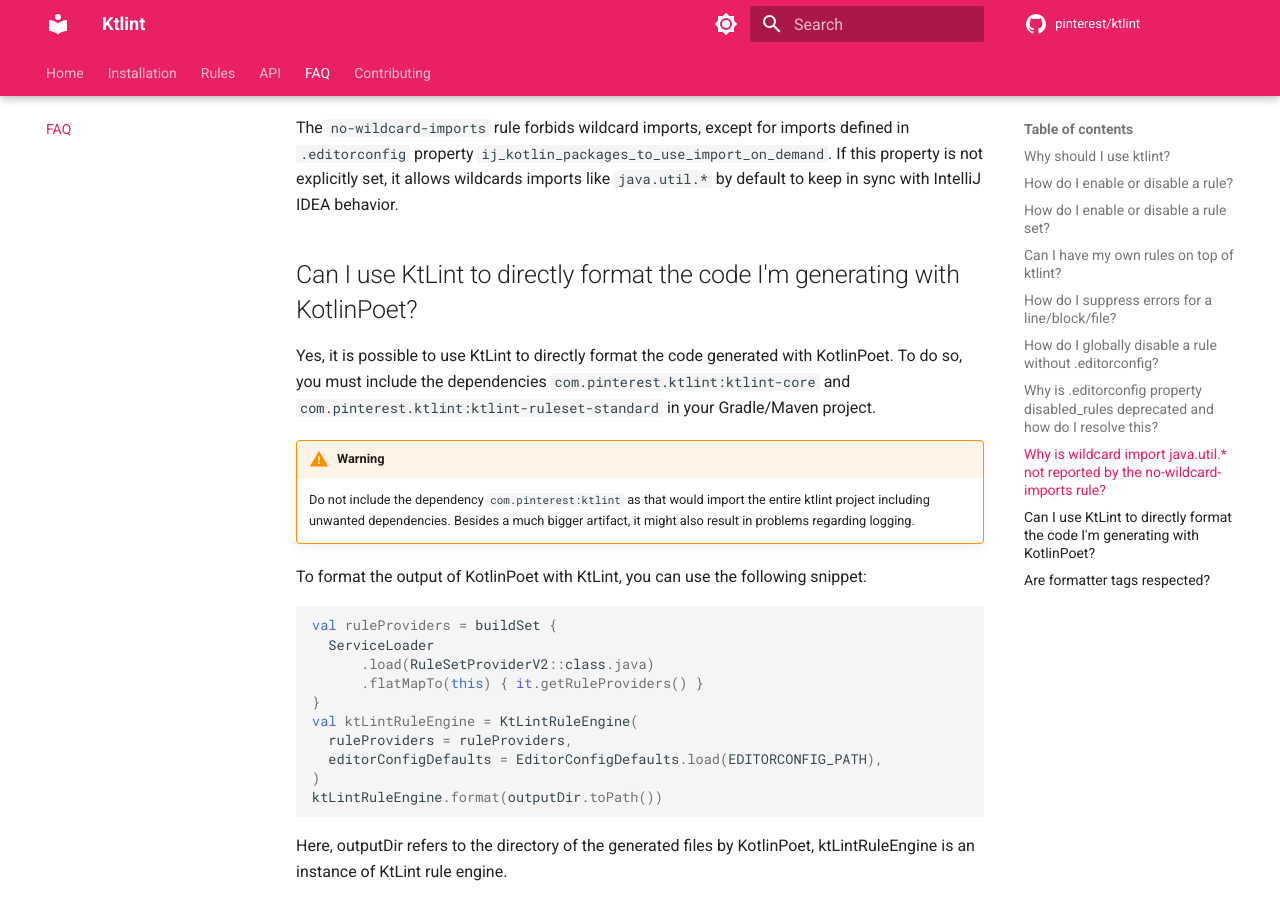
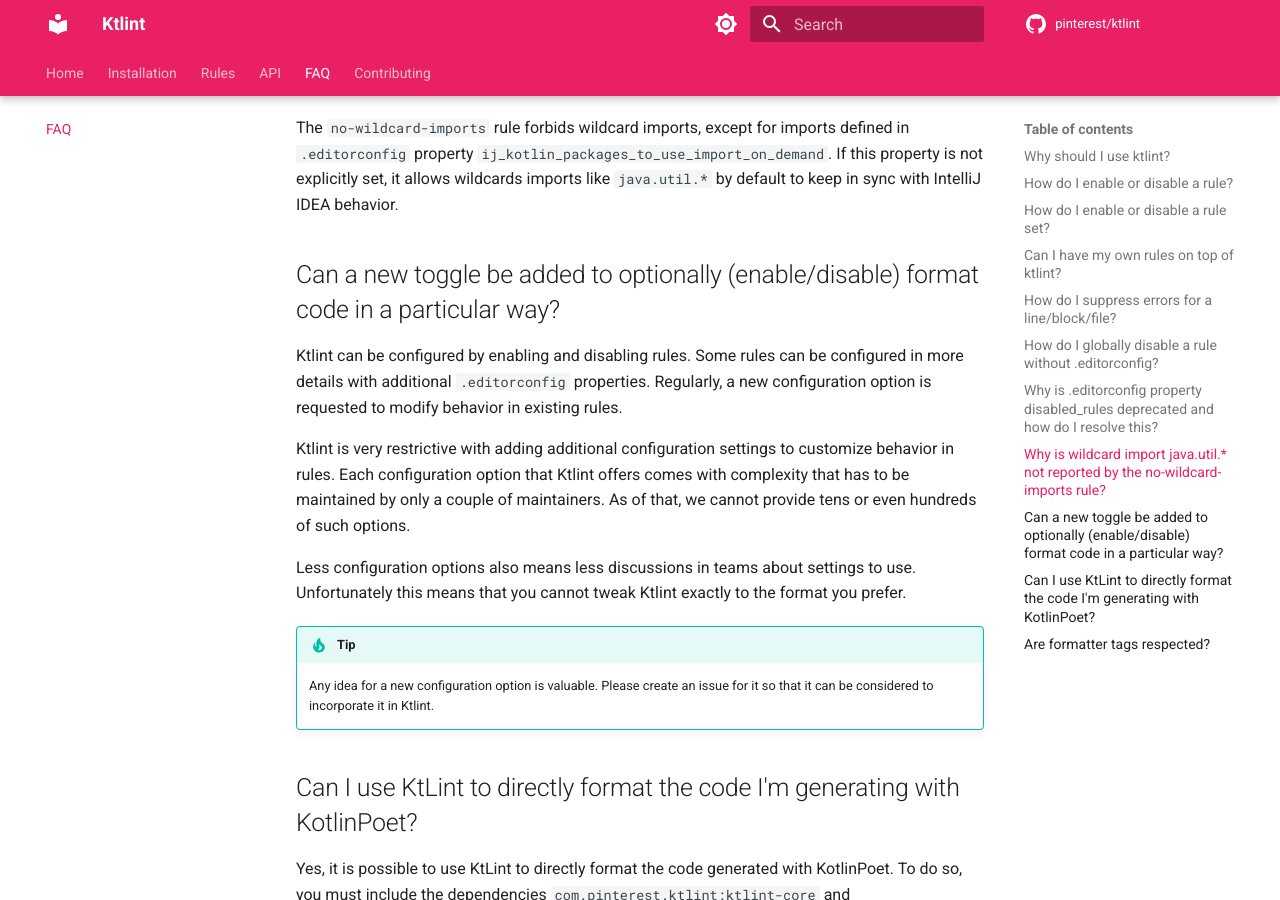
Before and after one commit to pinterest/ktlint, an MkDocs documentation site: the page built from documentation/release-latest/docs/faq.md, in a window 1280 px wide and 900 px high, scrolled down 3492 px. Built offline with MkDocs 1.6.1 and Material for MkDocs 9.7.7, drawn with Linux system fonts in a browser that asks for light colours; comment, search, counter and statistics services are not loaded; the version menu is left out.

Commit message:
Add faq "Can a new toggle be added to optionally (enable/disable) format code in a particular way?"

```diff
--- a/documentation/release-latest/docs/faq.md
+++ b/documentation/release-latest/docs/faq.md
@@ -138,6 +138,17 @@
 
 The `no-wildcard-imports` rule forbids wildcard imports, except for imports defined in `.editorconfig` property `ij_kotlin_packages_to_use_import_on_demand`. If this property is not explicitly set, it allows wildcards imports like `java.util.*` by default to keep in sync with IntelliJ IDEA behavior.
 
+## Can a new toggle be added to optionally (enable/disable) format code in a particular way?
+
+Ktlint can be configured by enabling and disabling rules. Some rules can be configured in more details with additional `.editorconfig` properties. Regularly, a new configuration option is requested to modify behavior in existing rules.
+
+Ktlint is very restrictive with adding additional configuration settings to customize behavior in rules. Each configuration option that Ktlint offers comes with complexity that has to be maintained by only a couple of maintainers. As of that, we cannot provide tens or even hundreds of such options.
+
+Less configuration options also means less discussions in teams about settings to use. Unfortunately this means that you cannot tweak Ktlint exactly to the format you prefer.
+
+!!! tip
+    Any idea for a new configuration option is valuable. Please create an issue for it so that it can be considered to incorporate it in Ktlint.
+
 ## Can I use KtLint to directly format the code I'm generating with KotlinPoet?
 
 Yes, it is possible to use KtLint to directly format the code generated with KotlinPoet.
```
Also changed, not shown: documentation/snapshot/docs/faq.md (+11 -0 lines).
